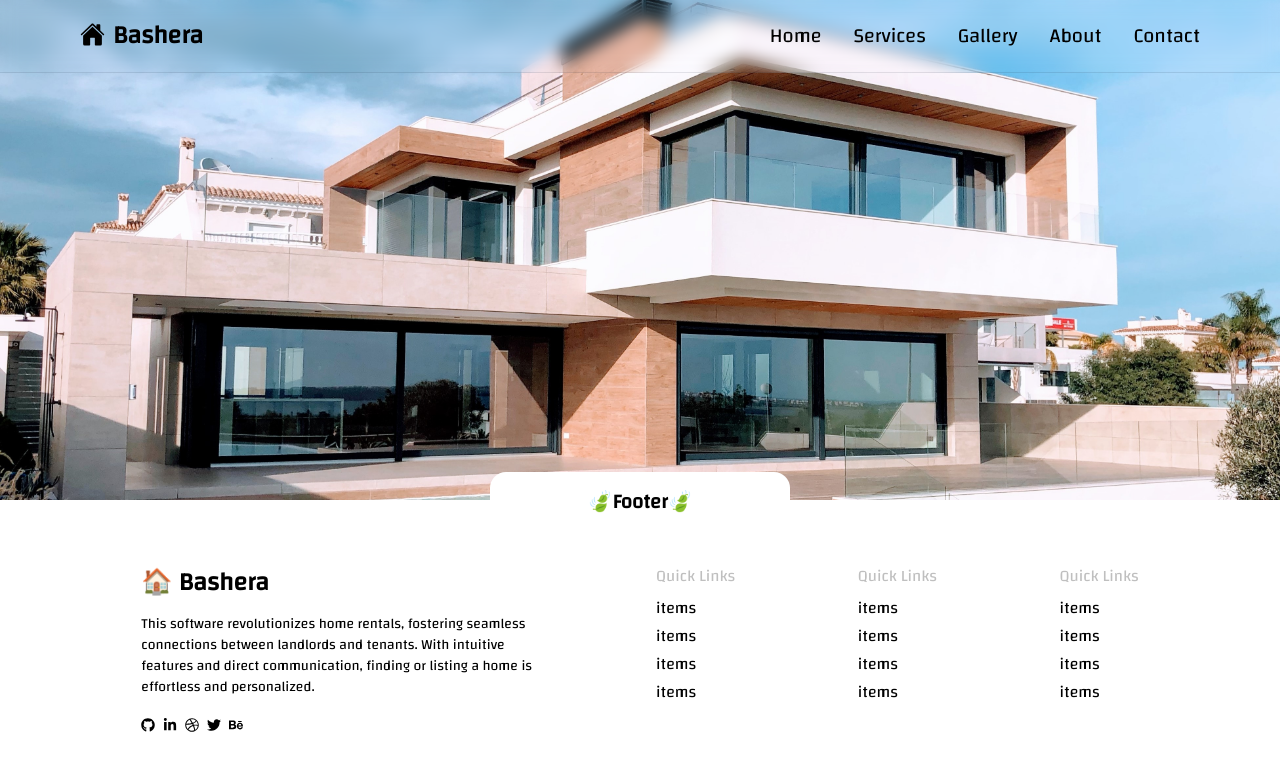
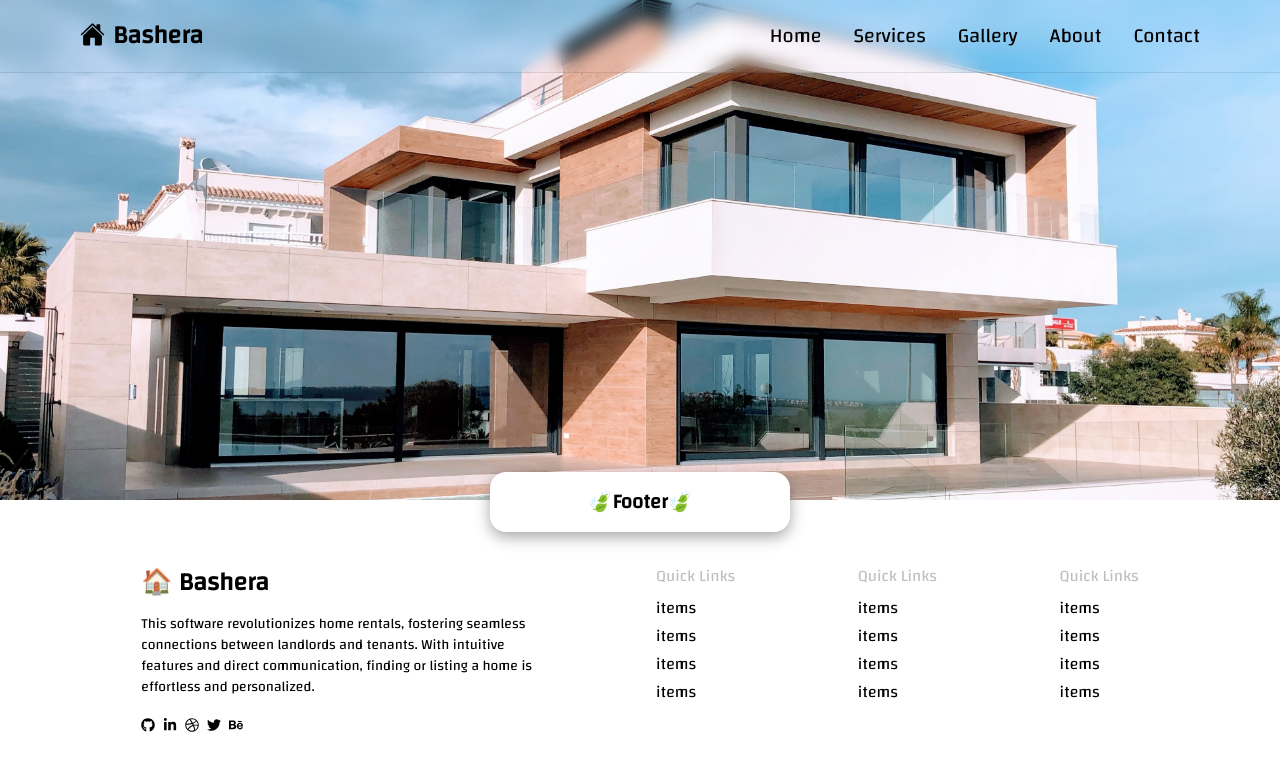
Before and after one commit to the-bipu/bashera-rentals-nextjs, a Next.js app in the folder frontend/: page / in a window 1280 px wide. Shown: the top 770 px of the page. Built offline with nearby package versions, Linux system fonts and the light colour scheme.

Commit message:
Update globals.css

```diff
--- a/frontend/app/globals.css
+++ b/frontend/app/globals.css
@@ -85,3 +85,12 @@ body {
   width: 100%;
   height: 500px;
 }
+
+#footer-main {
+  background-color: white;
+}
+
+#footer-head {
+  background-color: white;
+  box-shadow: rgba(0, 0, 0, 0.35) 0px 5px 15px;
+}
```
